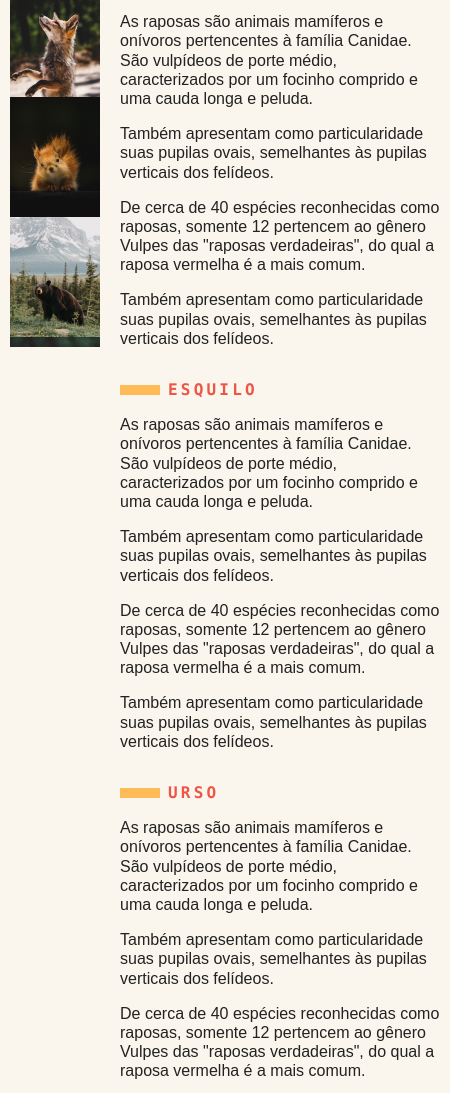
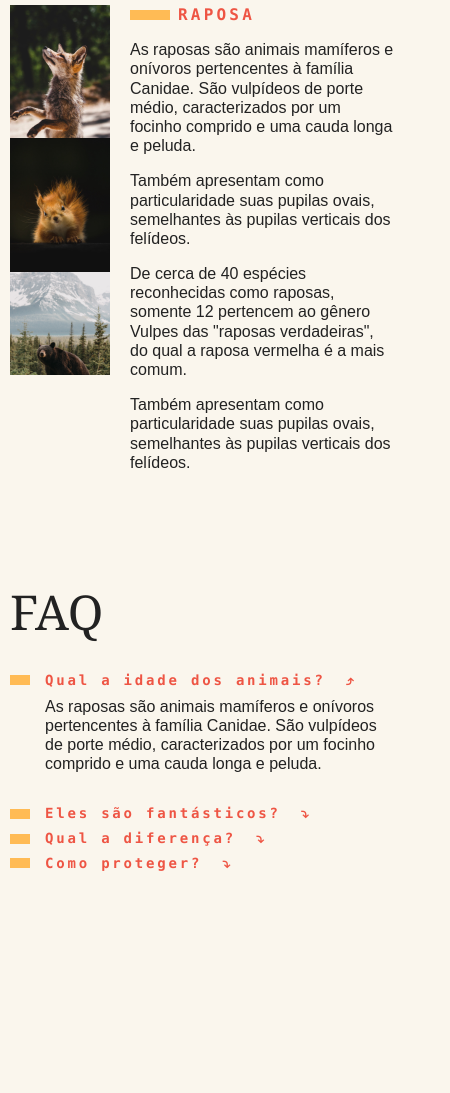
Before and after one commit to RDSMatheus/dom-estudo, a plain HTML site: page index.html in a window 390 px wide. Shown: the part 251-1344 px from the top of the page, 450 px wide, since content can reach past the window. Drawn offline with Linux system fonts and the light colour scheme.

Commit message:
projeto finalizado

```diff
--- a/css/style.css
+++ b/css/style.css
@@ -15,6 +15,7 @@ body {
   display: grid;
   grid-template-columns: 1fr 120px minmax(300px, 800px) 1fr;
 }
+
 .menu,
 .copy {
   grid-column: 3 / -1;
@@ -28,7 +29,7 @@ body {
 }
 .menu li a {
   display: inline-block;
-  padding: 10px;
+  padding: 17px 10px;
   text-decoration: none;
   margin-right: 20px;
   color: #222;
@@ -74,6 +75,7 @@ body {
   max-height: 370px;
   overflow: auto;
   grid-column: 2 / 3;
+  cursor: pointer;
 }
 .animais-lista::-webkit-scrollbar {
   width: 18px;
@@ -87,6 +89,7 @@ body {
 .animais-descricao section {
   margin-bottom: 2rem;
 }
+
 .faq-perguntas,
 .contato {
   grid-column: 2/-1;
@@ -131,8 +134,13 @@ body {
   body {
     grid-template-columns: 1fr;
   }
-  .menu, .grid-section, .copy {
+  .menu,
+  .grid-section,
+  .copy {
     grid-column: 1;
+  }
+  .grid-section {
+    grid-template-columns: 100px 1fr;
   }
   .titulo {
     font-size: 3rem;
@@ -156,3 +164,61 @@ body {
     margin-bottom: 0;
   }
 }
+.js .js-tabconteudo section {
+  display: none;
+}
+
+.js .js-tabconteudo section.ativo {
+  display: block;
+  animation: show 0.5s forwards;
+}
+
+@keyframes show {
+  from {
+    opacity: 0;
+    transform: translate3d(-30px, 0, 0);
+  }
+  to {
+    opacity: 1;
+    transform: translate3d(0, 0, 0);
+  }
+}
+.js .js-faq dt{
+  cursor: pointer;
+}
+.js .js-faq dt::after{
+  content: "⤵";
+  margin-left: 20px;
+}
+.js .js-faq dt.ativo::after{
+  content: "⤴";
+  margin-left: 20px;
+}
+.js .js-faq dd {
+  display: none;
+}
+
+.js .js-faq dd.ativo {
+  display: block;
+  animation: slideDown 0.5s;
+}
+@keyframes slideDown {
+  from {
+    opacity: 0;
+    max-height: 0;
+  }
+  to {
+    opacity: 1;
+    max-height: 200px;
+  }
+}
+
+.js .js-scroll {
+  opacity: 0;
+  transition: 0.3s;
+  transform: translate3d(-30px, 0, 0);
+}
+.js .js-scroll.ativo {
+  opacity: 1;
+  transform: translate3d(0, 0, 0);
+}
--- a/index.html
+++ b/index.html
@@ -10,10 +10,13 @@
   <link rel="stylesheet"
     href="./css/style.css">
   <title>Animais Fantasticos</title>
+  <script>
+    document.documentElement.className += " js"
+  </script>
 </head>
 
 <body>
-  <nav class="menu">
+  <nav class="menu js-menu">
     <ul>
       <li>
         <a href="#animais">Animais</a>
@@ -25,15 +28,15 @@
         <a href="#contato">Contato</a>
       </li>
       <li>
-        <a href="">Dev → </a>
+        <a href="https://www.origamid.com">Dev → </a>
       </li>
     </ul>
   </nav>
 
-  <section class="grid-section animais"
+  <section class="grid-section animais js-scroll"
     id="animais">
     <h1 class="titulo">Animais Fantásticos</h1>
-    <ul class="animais-lista">
+    <ul class="animais-lista jstab-menu">
       <li>
         <img src="./img/imagem1.jpg"
           alt="">
@@ -59,7 +62,7 @@
           alt="">
       </li>
     </ul>
-    <div class="animais-descricao">
+    <div class="animais-descricao js-tabconteudo">
       <section>
         <h2>Raposa</h2>
         <p>As raposas são animais mamíferos e onívoros pertencentes à família Canidae. São vulpídeos de porte médio, caracterizados por um focinho comprido e uma cauda longa e peluda.</p>
@@ -109,10 +112,10 @@
       </section>
     </div>
   </section>
-  <section class="grid-section faq"
+  <section class="grid-section faq js-scroll"
     id="faq">
     <h1 class="titulo">FAQ</h1>
-    <dl class="faq-perguntas">
+    <dl class="faq-perguntas js-faq">
       <dt>Qual a idade dos animais?</dt>
       <dd>As raposas são animais mamíferos e onívoros pertencentes à família Canidae. São vulpídeos de porte médio, caracterizados por um focinho comprido e uma cauda longa e peluda.</dd>
       <dt>Eles são fantásticos?</dt>
@@ -123,7 +126,7 @@
       <dd>Também apresentam como particularidade suas pupilas ovais, semelhantes às pupilas verticais dos felídeos.</dd>
     </dl>
   </section>
-  <section class="grid-section contato"
+  <section class="grid-section contato js-scroll"
     id="contato">
     <h1 class="titulo">Contato</h1>
     <div class="mapa">
--- a/index.js
+++ b/index.js
@@ -0,0 +1,86 @@
+function initTab() {
+  const tabMenu = document.querySelectorAll(".jstab-menu li");
+  const tabConteudo = document.querySelectorAll(".js-tabconteudo section");
+
+  if (tabMenu.length && tabConteudo.length) {
+    tabConteudo[0].classList.add("ativo");
+    function tabAtive(index) {
+      tabConteudo.forEach((item) => {
+        item.classList.remove("ativo");
+      });
+      tabConteudo[index].classList.add("ativo");
+    }
+
+    function clicouTab(element, index) {
+      element.addEventListener("click", () => {
+        tabAtive(index);
+      });
+    }
+
+    tabMenu.forEach(clicouTab);
+  }
+}
+initTab();
+// acordion list
+function initAccordion() {
+  const listaTitulo = document.querySelectorAll(".js-faq dt");
+  if (listaTitulo.length) {
+    listaTitulo[0].classList.add("ativo");
+    listaTitulo[0].nextElementSibling.classList.add("ativo");
+    function abrirLista(event) {
+      this.classList.toggle("ativo");
+      event.currentTarget.nextElementSibling.classList.toggle("ativo");
+    }
+
+    listaTitulo.forEach((item) => {
+      item.addEventListener("click", abrirLista);
+    });
+  }
+}
+initAccordion();
+
+function initScroll() {
+  const menuInterno = document.querySelectorAll(".js-menu a[href^='#']");
+  function scrollToSection(event) {
+    event.preventDefault();
+    const href = this.getAttribute("href");
+    const scrollItem = document.querySelector(href);
+    scrollItem.scrollIntoView({
+      behavior: "smooth",
+      block: "start",
+    });
+
+    // const top = scrollItem.offsetTop
+    // console.log(href, top)
+    // scroll({
+    //   top: top,
+    //   behavior: "smooth"
+    // });
+  }
+
+  menuInterno.forEach((item) => {
+    item.addEventListener("click", scrollToSection);
+  });
+}
+initScroll();
+
+function initAnimScroll() {
+  const section = document.querySelectorAll(".js-scroll");
+
+  function animaScroll() {
+    const windowHeight = window.innerHeight * 0.5;
+    section.forEach((item) => {
+      const distancia = item.getBoundingClientRect();
+      const visibleScroll = distancia.top - windowHeight < 0;
+      if (visibleScroll) {
+        item.classList.add("ativo");
+      } else {
+        item.classList.remove("ativo");
+      }
+    });
+  }
+  animaScroll();
+
+  window.addEventListener("scroll", animaScroll);
+}
+initAnimScroll()
```
